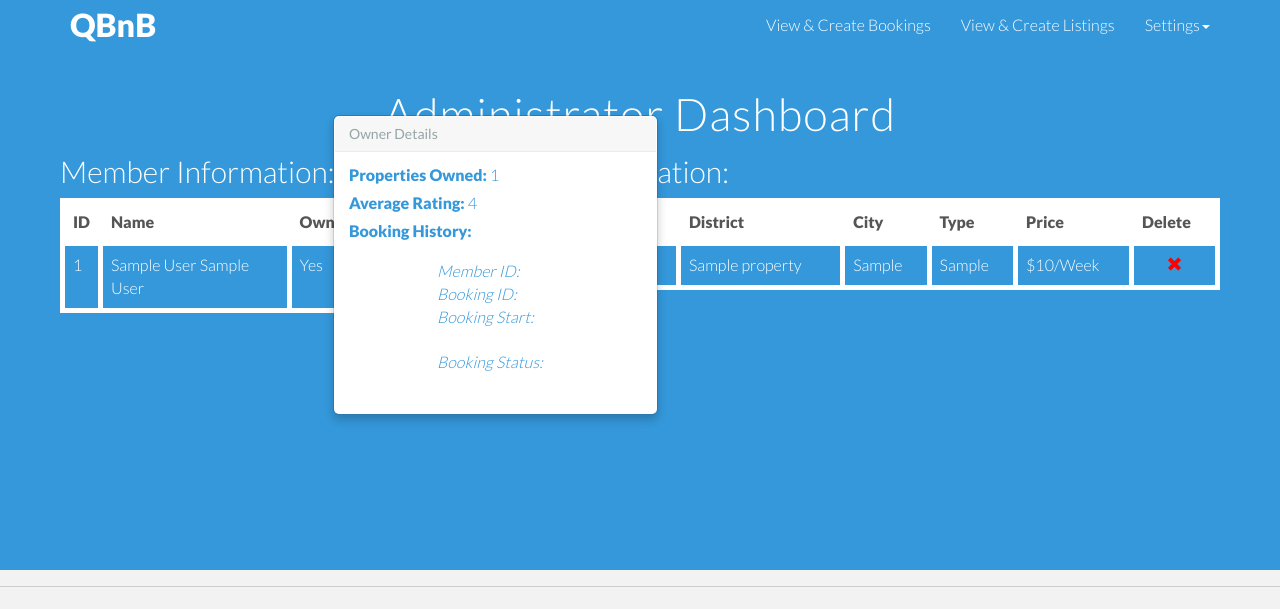
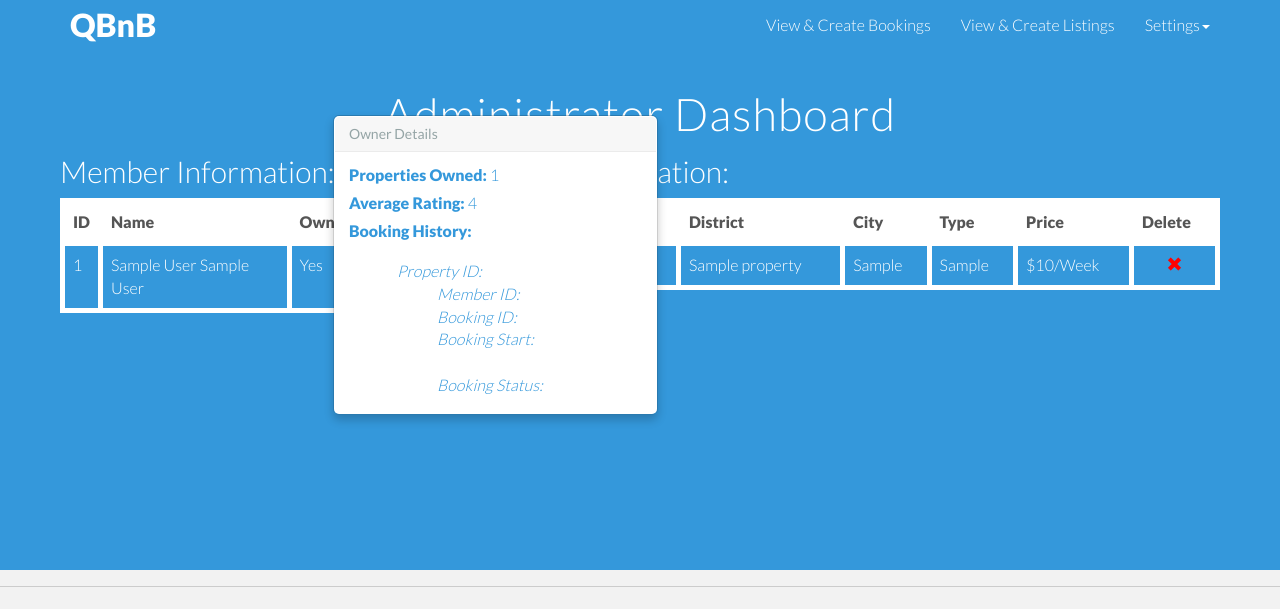
Before and after one commit to zacbaum/QBnB, a PHP site: page /admindash.php in a window 1280 px wide, after a click on "Yes". Shown: the top 609 px of the page. Run offline with PHP 8.4, Linux system fonts and the light colour scheme; the visitor is signed in with stand-in values (Sample User, id 1); tables that the repository leaves empty hold one stand-in row (values such as "Sample post"); some libraries are stand-ins or nearby versions.

Commit message:
Added PID to admin page info.

```diff
--- a/QBnBSite/admindash.php
+++ b/QBnBSite/admindash.php
@@ -158,7 +158,7 @@
 															WHERE Owner_ID = '$rowMember[Member_ID]'";
 
 										//Query to obtain all bookings associated with that owner, only ran if they are an owner
-										$queryOwnerHistory = "SELECT Booking_ID, Booking_Start, Booking_Status, Member_ID
+										$queryOwnerHistory = "SELECT Booking_ID, Booking_Start, Booking_Status, Member_ID, Property_ID
 															  FROM Booking
 															  WHERE Owner_ID = '$rowMember[Member_ID]'";
 
@@ -190,6 +190,7 @@
 												echo "<b>Booking History: </b><ol>";
 											//Report history if it exists
 											while ($rowOwnerHistory = mysqli_fetch_array($queryOwnerHistory)){
+												echo "<li><i>Property ID: </i>".' '.$rowOwnerHistory['Member_ID']."</li>";
 												echo "<ul><li><i>Member ID: </i>".' '.$rowOwnerHistory['Member_ID']."</li>";
 												echo "<li><i>Booking ID: </i>".' '.$rowOwnerHistory['Booking_ID']."</li>";
 												echo "<li><i>Booking Start: </i>".' '.preg_replace('/^(.*?)\ 00:00:00/','$1',$rowOwnerHistory['Booking_Start'])."</li>";
```
